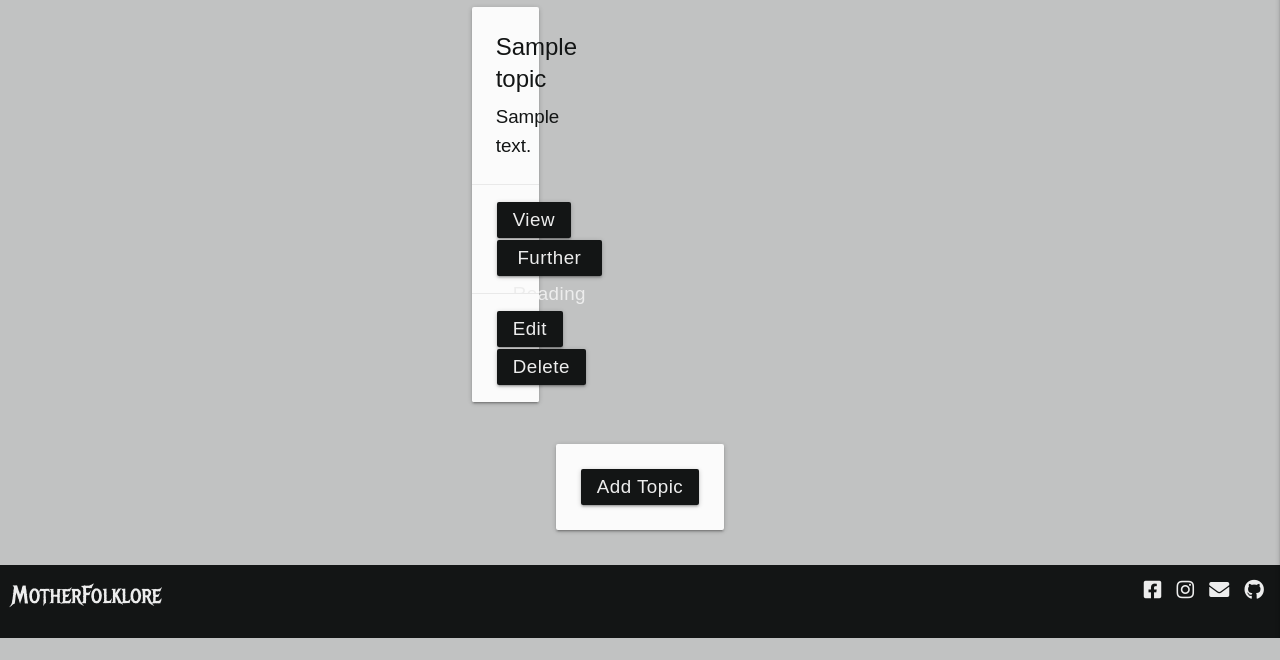
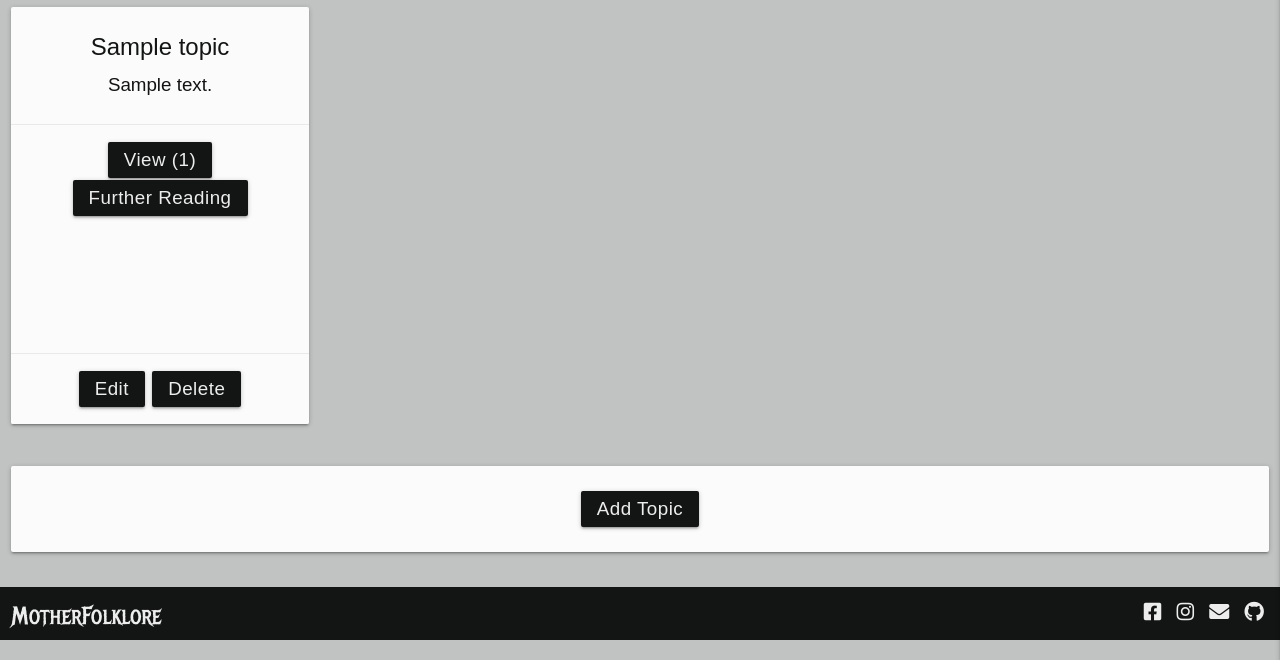
Before and after one commit to AideenM12/MotherFolklore-MS3, a Flask app: page /topics in a window 1280 px wide. Shown: the part 179-839 px from the top of the page. Before the commit the page ends 817 px from the top, so only its background shows below. Run offline with Flask 2, Linux system fonts and the light colour scheme; the visitor is signed in with stand-in values (Sample User, id 1); a database or web service that is not in the repository returns one stand-in record (values such as "Sample title"); some libraries are stand-ins or nearby versions; some web fonts are replaced.

Commit message:
Fix footer issue on topics page

```diff
--- a/static/css/style.css
+++ b/static/css/style.css
@@ -160,6 +160,10 @@ option {
 .input-field>label {
 	color: #131515;
 	font-size: 1rem;
+}
+
+.topic-card{
+	margin-bottom: 15vh !important;
 }
 
 
--- a/templates/topics.html
+++ b/templates/topics.html
@@ -14,6 +14,7 @@
    </div>
    {% endif %}
 </header>
+<main>
 <div class="row">
    <!------Topic Description------>
    {% for topic in topics %}
@@ -25,7 +26,7 @@
             </p>
          </div>
          <!----View Button triggers topic filter action----->
-         <div class=" center-align card-action">
+         <div class=" center-align card-action topic-card">
             {% if topic.article_list|length > 0 %}
             <a href="{{ url_for('filter_topics', topic_id=topic._id) }}"
                class="btn" aria-label="view all {{topic}} articles button">
@@ -68,4 +69,6 @@
    </div>
 </div>
 {% endif %}
+
 {% endblock %}
+</main>
```
Also changed, not shown: README.md.
